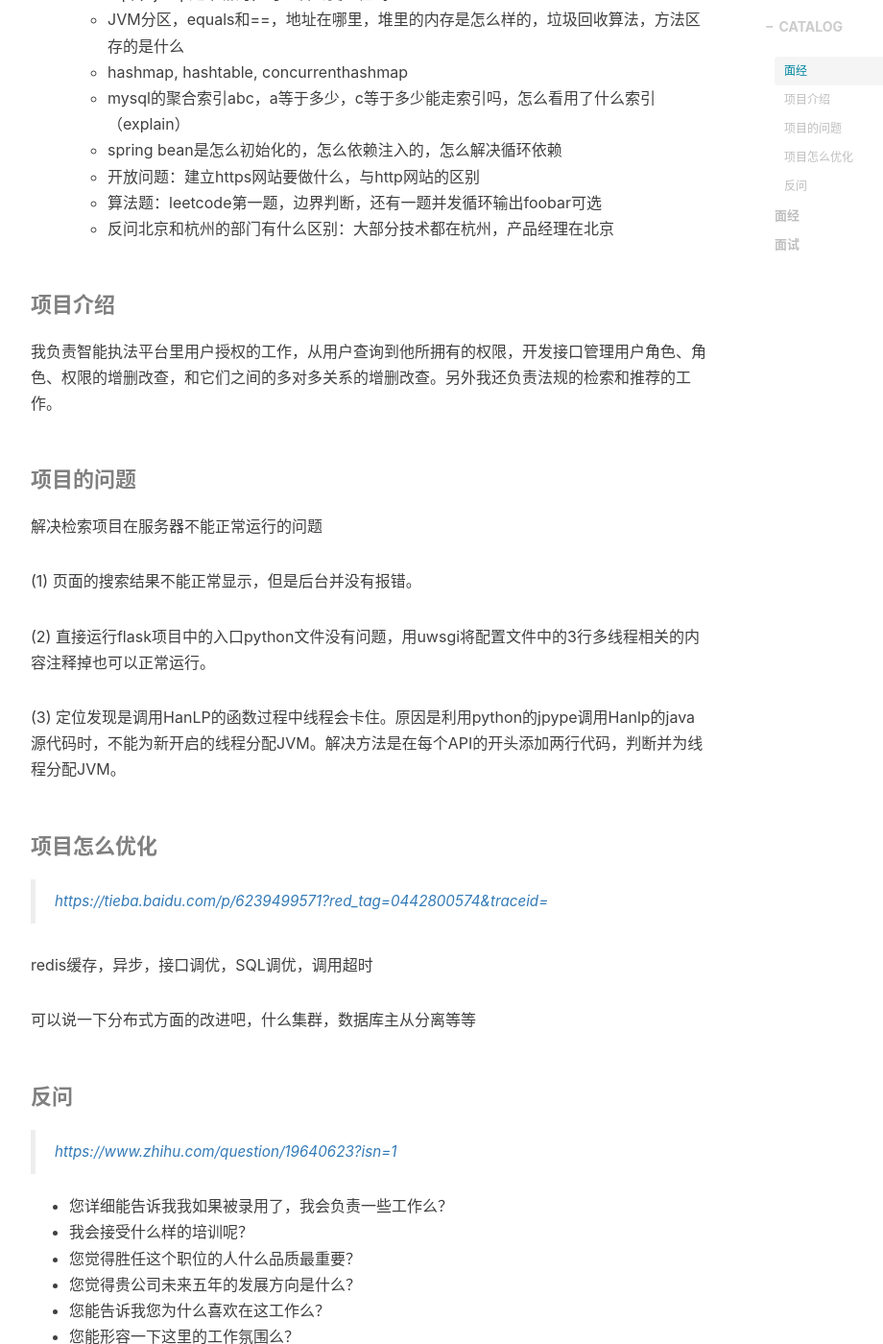
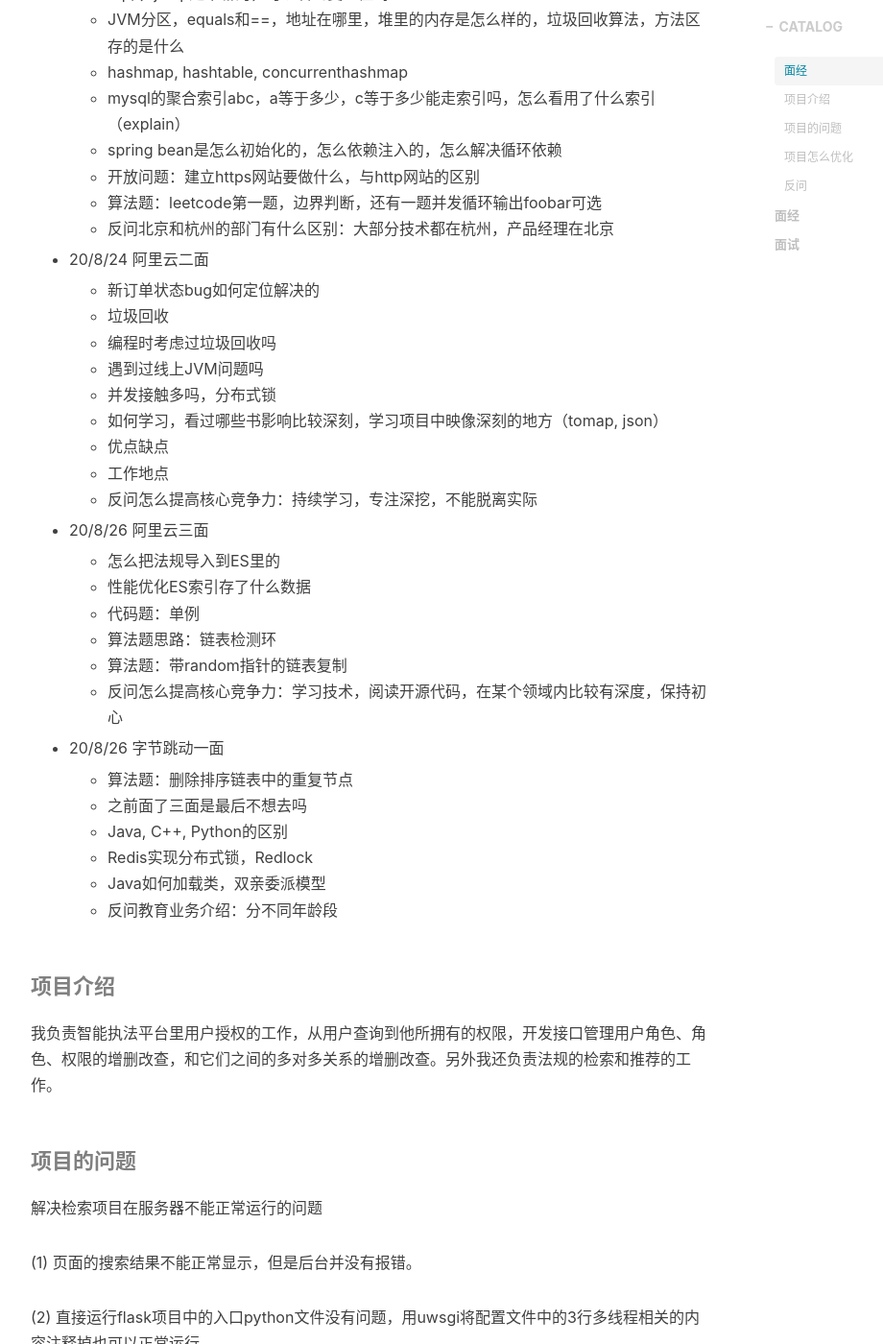
Before and after one commit to yycg/yycg.github.io, a Jekyll site: the page built from _posts/2020-03-05-面试.markdown, in a window 1280 px wide and 1400 px high, scrolled down 2322 px. Shown: the whole window at 96% size, without its empty margins (233-1153 px from the left). Built offline with Jekyll 4.4.1, drawn with Linux system fonts in a browser that asks for light colours; nearby versions of some CDN libraries; comment, search, counter and statistics services are not loaded; some of the changed text lies outside the part shown.

Commit message:
update 20/08/29

```diff
--- a/_posts/2020-03-05-面试.markdown
+++ b/_posts/2020-03-05-面试.markdown
@@ -69,7 +69,7 @@
   - 编程题：银行柜台的取款和存款函数设计，重点考虑并发控制及边界判断
   - 反问如果面试通过会负责什么工作：还不确定
 
-- 20/8/15 阿里云
+- 20/8/15 阿里云一面
 
   - 技术选型：为什么要用es，深度分页还有其他的解决方法
   - 监听mysql的binlog更新es，用到什么中间件，是怎么做的
@@ -84,6 +84,36 @@
   - 开放问题：建立https网站要做什么，与http网站的区别
   - 算法题：leetcode第一题，边界判断，还有一题并发循环输出foobar可选
   - 反问北京和杭州的部门有什么区别：大部分技术都在杭州，产品经理在北京
+
+- 20/8/24 阿里云二面
+
+  - 新订单状态bug如何定位解决的
+  - 垃圾回收
+  - 编程时考虑过垃圾回收吗
+  - 遇到过线上JVM问题吗
+  - 并发接触多吗，分布式锁
+  - 如何学习，看过哪些书影响比较深刻，学习项目中映像深刻的地方（tomap, json）
+  - 优点缺点
+  - 工作地点
+  - 反问怎么提高核心竞争力：持续学习，专注深挖，不能脱离实际
+
+- 20/8/26 阿里云三面
+
+  - 怎么把法规导入到ES里的
+  - 性能优化ES索引存了什么数据
+  - 代码题：单例
+  - 算法题思路：链表检测环
+  - 算法题：带random指针的链表复制
+  - 反问怎么提高核心竞争力：学习技术，阅读开源代码，在某个领域内比较有深度，保持初心
+
+- 20/8/26 字节跳动一面
+
+  - 算法题：删除排序链表中的重复节点
+  - 之前面了三面是最后不想去吗
+  - Java, C++, Python的区别
+  - Redis实现分布式锁，Redlock
+  - Java如何加载类，双亲委派模型
+  - 反问教育业务介绍：分不同年龄段
 
 #### 项目介绍
 
--- a/_posts/2020-07-05-总结.markdown
+++ b/_posts/2020-07-05-总结.markdown
@@ -1792,7 +1792,10 @@
 
     happens-before是Java内存模型中定义的2项操作之间的偏序关系。如果说操作A先行发生于操作B，其实就是说发生操作B之前，操作A产生的影响能被B观察到。
 
-    程序次序规则、volatile变量规则
+    - 程序次序规则：一个线程中的每个操作，happens-before于该线程中的任意后续操作。
+    - 监视器锁规则：对一个锁的解锁，happens-before于随后对这个锁的加锁。
+    - volatile变量规则：对一个volatile域的写，happens-before于任意后续对这个volatile域的读。
+    - 传递性：如果A happens-before B，且B happens-before C，那么A happens-before C.
 
 10. JVM运行时数据区域
 
```
